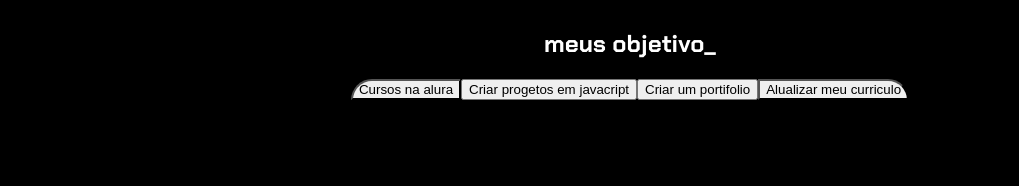
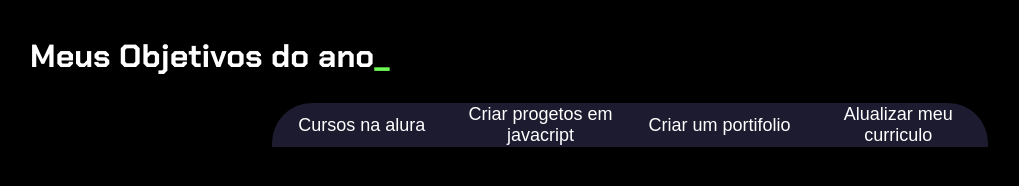
Before and after one commit to cauarosa/3c-part-2, a plain HTML site: page index.html in a window 1280 px wide. Shown: the whole page, without its empty margins (10-1029 px from the left). Drawn offline with Linux system fonts and the light colour scheme.

Commit message:
Add files via upload

```diff
--- a/index.html
+++ b/index.html
@@ -9,7 +9,7 @@
 </head>
 <body>
     <section class="conteudo-principal">
-<h2 class="tiulo-principal">meus objetivo<span>_</span></h2>
+    <h2 class="titulo-principal">Meus Objetivos do ano<span>_</span></h2>
 <div class="botoes">
     <button class="botao">Cursos na  alura</button>
     <button class="botao">Criar progetos em javacript</button>
--- a/style.css
+++ b/style.css
@@ -37,7 +37,7 @@ margin: 0 auto;
     color: var(--verde);
 }
 
-.botão{
+.botao{
     font-family: "Crakra Petch", sans-serif;
     background-color: var(--botao-inativo);
     color: var(--branco);
@@ -48,9 +48,9 @@ margin: 0 auto;
     align-items: center;
     width: 100%;
     border-bottom: 4px solid var(--botão-ativo);
-    border-left: 4px solid var(--botão-ativo);
-    border-right: 4px solid var(--botão-ativo);
-    border-top: none;
+        border-left: 4px solid var(--botão-ativo);
+        border-right: 4px solid var(--botão-ativo);
+        border-top: none;
 }
 
 .botao:first-child{
```
Also changed, not shown: main.js (added).
